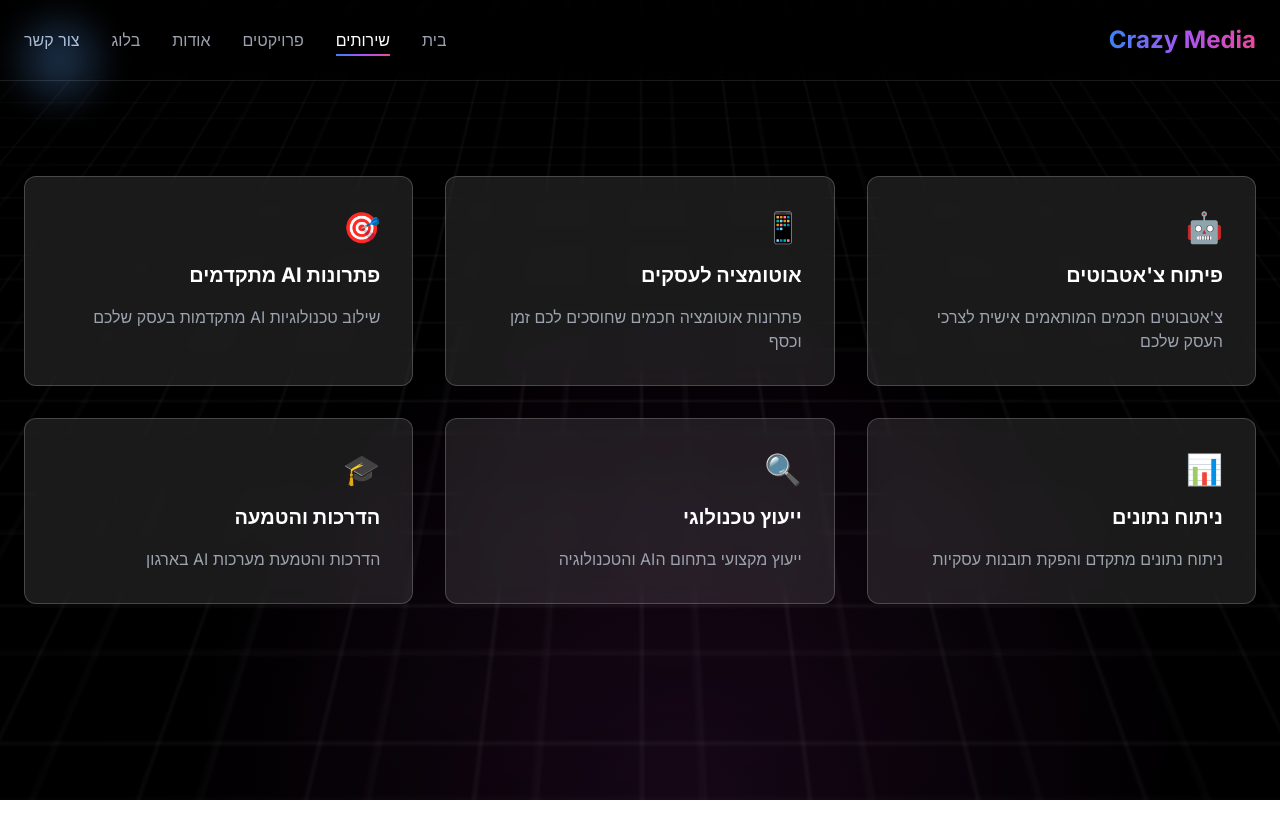
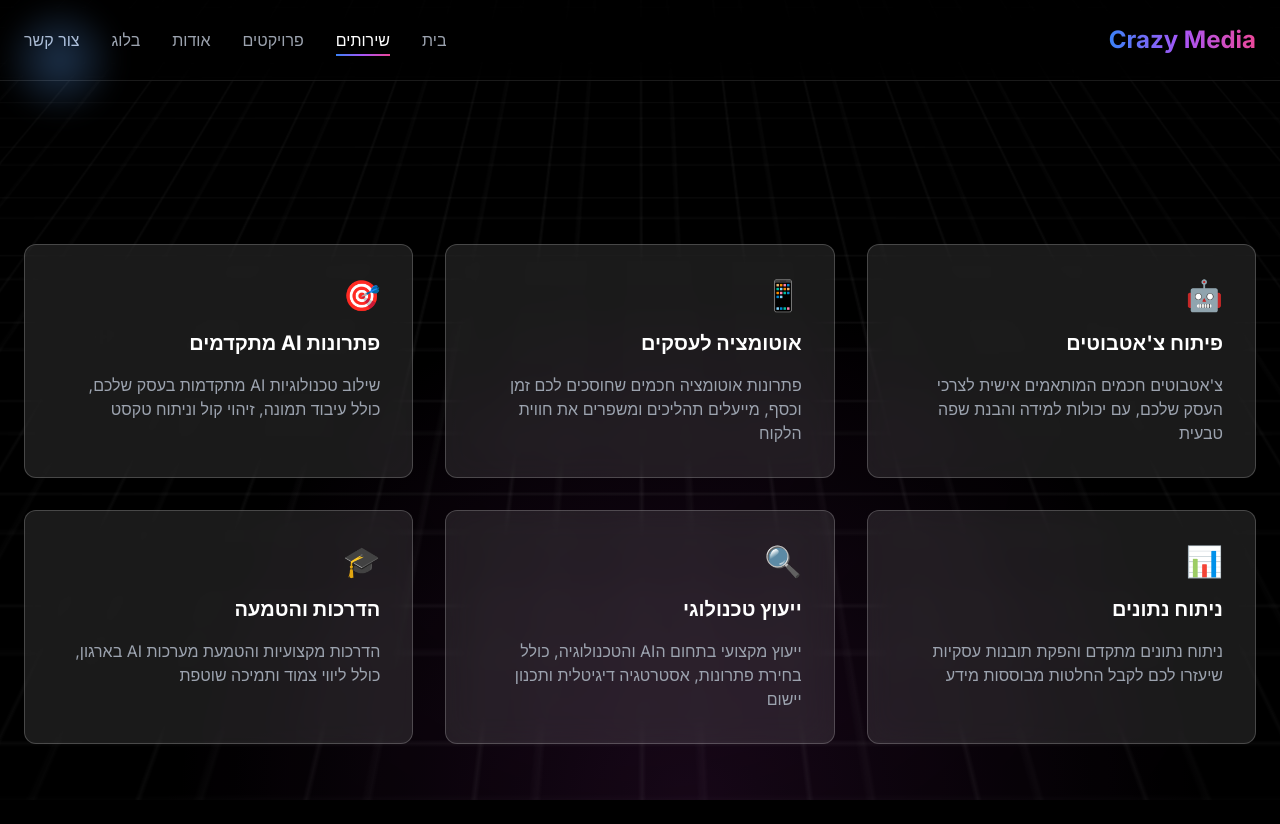
Before and after one commit to Galshaibi/crazy-media-website, a Next.js app: page /services in a window 1280 px wide. Before the commit the page ends 800 px from the top, so only its background shows below. Built offline with nearby package versions, Linux system fonts and the light colour scheme.

Commit message:
שיפור עיצוב והוספת אנימציות לעמודי האודות והשירותים

```diff
--- a/src/app/about/page.tsx
+++ b/src/app/about/page.tsx
@@ -1,41 +1,71 @@
 "use client"
+
+import { motion } from 'framer-motion'
 
 export default function About() {
   return (
-    <div className="container mx-auto px-6 py-20">
-      <div className="max-w-4xl mx-auto">
-        <h1 className="text-4xl md:text-5xl font-bold text-center mb-12">
+    <div className="min-h-screen py-20">
+      <div className="container mx-auto px-6">
+        <motion.div
+          initial={{ opacity: 0, y: 20 }}
+          animate={{ opacity: 1, y: 0 }}
+          className="max-w-4xl mx-auto"
+        >
+          <div className="text-center mb-16">
+            <h1 className="text-4xl md:text-5xl font-bold mb-6 bg-clip-text text-transparent bg-gradient-to-r from-blue-500 via-purple-500 to-pink-500">
               מי אנחנו?
             </h1>
+            <p className="text-xl text-gray-400">
+              חברת AI מובילה המתמחה בפיתוח פתרונות בינה מלאכותית מתקדמים
+            </p>
+          </div>
 
           <div className="space-y-8">
-          <div className="glass-card p-8">
+            <motion.div
+              initial={{ opacity: 0, y: 20 }}
+              whileInView={{ opacity: 1, y: 0 }}
+              viewport={{ once: true }}
+              className="glass-card p-8 hover:border-white/20 transition-colors duration-300"
+            >
               <h2 className="text-2xl font-bold mb-4">החזון שלנו</h2>
               <p className="text-gray-400 leading-relaxed">
                 ב-Crazy Media, אנחנו מאמינים שטכנולוגיית AI היא המפתח להצלחה העסקית בעידן הדיגיטלי.
                 המשימה שלנו היא להנגיש את הטכנולוגיה המתקדמת ביותר לעסקים מכל הגדלים,
                 ולעזור להם להתפתח ולצמוח באמצעות פתרונות חכמים ויעילים.
               </p>
-          </div>
+            </motion.div>
 
-          <div className="glass-card p-8">
+            <motion.div
+              initial={{ opacity: 0, y: 20 }}
+              whileInView={{ opacity: 1, y: 0 }}
+              viewport={{ once: true }}
+              transition={{ delay: 0.1 }}
+              className="glass-card p-8 hover:border-white/20 transition-colors duration-300"
+            >
               <h2 className="text-2xl font-bold mb-4">הצוות שלנו</h2>
               <p className="text-gray-400 leading-relaxed">
                 הצוות שלנו מורכב ממומחי AI, מפתחים, ואנשי עסקים מנוסים שעובדים יחד
                 כדי ליצור פתרונות מותאמים אישית לכל לקוח. אנחנו מביאים איתנו ניסיון
                 עשיר בפיתוח ויישום פתרונות AI מתקדמים במגוון תעשיות.
               </p>
-          </div>
+            </motion.div>
 
-          <div className="glass-card p-8">
+            <motion.div
+              initial={{ opacity: 0, y: 20 }}
+              whileInView={{ opacity: 1, y: 0 }}
+              viewport={{ once: true }}
+              transition={{ delay: 0.2 }}
+              className="glass-card p-8 hover:border-white/20 transition-colors duration-300"
+            >
               <h2 className="text-2xl font-bold mb-4">הגישה שלנו</h2>
               <p className="text-gray-400 leading-relaxed">
                 אנחנו מאמינים בגישה אישית ומקצועית. לכל לקוח יש צרכים ייחודיים,
                 ואנחנו מתאימים את הפתרונות שלנו בדיוק לפי אותם צרכים. השילוב של
                 מקצועיות, יצירתיות וטכנולוגיה מתקדמת מאפשר לנו להביא תוצאות מוכחות.
               </p>
+            </motion.div>
           </div>
-        </div>
+        </motion.div>
       </div>
     </div>
   )
--- a/src/app/services/page.tsx
+++ b/src/app/services/page.tsx
@@ -1,52 +1,73 @@
 "use client"
+
+import { motion } from 'framer-motion'
 
 export default function Services() {
   const services = [
     {
       icon: '🤖',
       title: 'פיתוח צ\'אטבוטים',
-      description: 'צ\'אטבוטים חכמים המותאמים אישית לצרכי העסק שלכם'
+      description: 'צ\'אטבוטים חכמים המותאמים אישית לצרכי העסק שלכם, עם יכולות למידה והבנת שפה טבעית'
     },
     {
       icon: '📱',
       title: 'אוטומציה לעסקים',
-      description: 'פתרונות אוטומציה חכמים שחוסכים לכם זמן וכסף'
+      description: 'פתרונות אוטומציה חכמים שחוסכים לכם זמן וכסף, מייעלים תהליכים ומשפרים את חווית הלקוח'
     },
     {
       icon: '🎯',
       title: 'פתרונות AI מתקדמים',
-      description: 'שילוב טכנולוגיות AI מתקדמות בעסק שלכם'
+      description: 'שילוב טכנולוגיות AI מתקדמות בעסק שלכם, כולל עיבוד תמונה, זיהוי קול וניתוח טקסט'
     },
     {
       icon: '📊',
       title: 'ניתוח נתונים',
-      description: 'ניתוח נתונים מתקדם והפקת תובנות עסקיות'
+      description: 'ניתוח נתונים מתקדם והפקת תובנות עסקיות שיעזרו לכם לקבל החלטות מבוססות מידע'
     },
     {
       icon: '🔍',
       title: 'ייעוץ טכנולוגי',
-      description: 'ייעוץ מקצועי בתחום הAI והטכנולוגיה'
+      description: 'ייעוץ מקצועי בתחום הAI והטכנולוגיה, כולל בחירת פתרונות, אסטרטגיה דיגיטלית ותכנון יישום'
     },
     {
       icon: '🎓',
       title: 'הדרכות והטמעה',
-      description: 'הדרכות והטמעת מערכות AI בארגון'
+      description: 'הדרכות מקצועיות והטמעת מערכות AI בארגון, כולל ליווי צמוד ותמיכה שוטפת'
     }
   ]
 
   return (
-    <div className="container mx-auto px-6 py-20">
-      <h1 className="text-4xl md:text-5xl font-bold text-center mb-12">
+    <div className="min-h-screen py-20">
+      <div className="container mx-auto px-6">
+        <motion.div
+          initial={{ opacity: 0, y: 20 }}
+          animate={{ opacity: 1, y: 0 }}
+          className="text-center mb-16"
+        >
+          <h1 className="text-4xl md:text-5xl font-bold mb-6 bg-clip-text text-transparent bg-gradient-to-r from-blue-500 via-purple-500 to-pink-500">
             השירותים שלנו
           </h1>
+          <p className="text-xl text-gray-400 max-w-2xl mx-auto">
+            אנחנו מציעים מגוון פתרונות AI מתקדמים שיעזרו לעסק שלכם לצמוח ולהתפתח
+          </p>
+        </motion.div>
+
         <div className="grid grid-cols-1 md:grid-cols-2 lg:grid-cols-3 gap-8">
           {services.map((service, index) => (
-          <div key={index} className="glass-card p-8">
+            <motion.div
+              key={index}
+              initial={{ opacity: 0, y: 20 }}
+              whileInView={{ opacity: 1, y: 0 }}
+              viewport={{ once: true }}
+              transition={{ delay: index * 0.1 }}
+              className="glass-card p-8 hover:border-white/20 transition-colors duration-300"
+            >
               <div className="text-3xl mb-4">{service.icon}</div>
               <h3 className="text-xl font-bold mb-4">{service.title}</h3>
               <p className="text-gray-400">{service.description}</p>
+            </motion.div>
+          ))}
         </div>
-        ))}
       </div>
     </div>
   )
```
Lines whose indentation alone changed are shown as unchanged.
